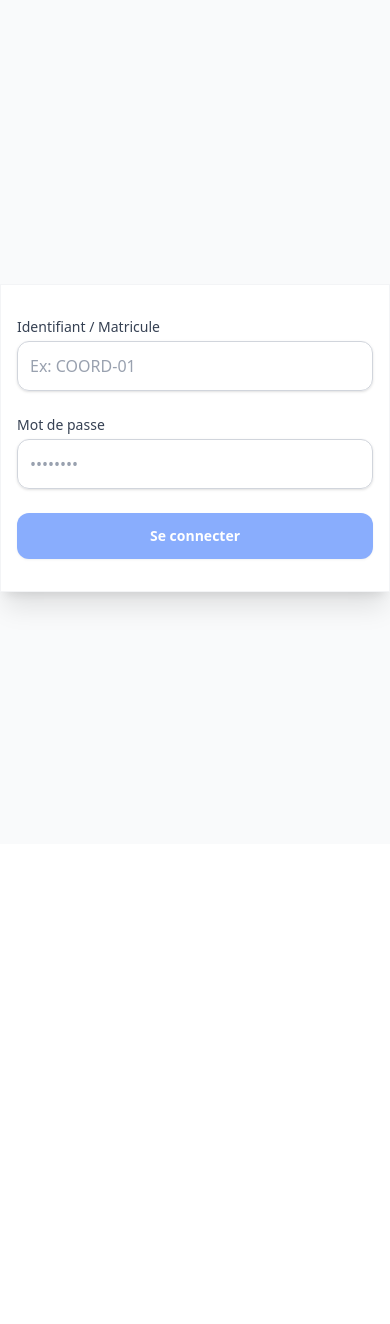
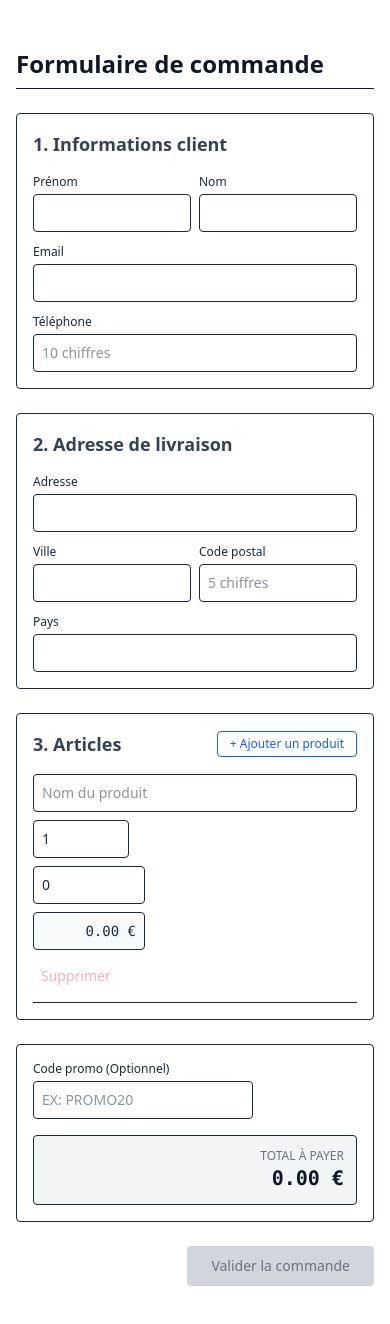
Before and after one commit to fanimandudi-dev/form_angular, an Angular app: page /login in a window 390 px wide. Shown: the top 1324 px of the page. Before the commit the page ends 844 px from the top, so only its background shows below. Built offline with nearby package versions, Linux system fonts and the light colour scheme.

Commit message:
mon form

```diff
--- a/src/app/app.css
+++ b/src/app/app.css
@@ -0,0 +1,28 @@
+.fade-in {
+    animation: fadeIn 0.4s ease-in-out;
+}
+
+@keyframes fadeIn {
+    from {
+        opacity: 0;
+        transform: translateY(8px);
+    }
+
+    to {
+        opacity: 1;
+        transform: translateY(0);
+    }
+}
+
+.transition-row {
+    transition: all 0.2s ease-in-out;
+}
+
+.transition-row:hover {
+    background-color: #f8f9fa !important;
+    border-color: #0d6efd !important;
+}
+
+.text-muted-white {
+    color: rgba(255, 255, 255, 0.75);
+}
--- a/src/app/app.html
+++ b/src/app/app.html
@@ -1,19 +1,168 @@
-<!--
-<main class="min-h-screen bg-slate-50 p-6">
-  <div class="max-w-7xl mx-auto flex flex-col lg:flex-row gap-8">
+<div class="max-w-4xl mx-auto my-8 p-4 font-sans text-gray-800 relative">
 
-    <div class="flex-1">
-      <h2 class="text-2xl font-bold text-slate-800 mb-6">Catalogue Produits</h2>
-      <app-card-produit></app-card-produit>
+  <!-- Notification / Alerte de Confirmation Flash -->
+  <div *ngIf="notificationMessage"
+    class="fixed top-4 right-4 bg-gray-900 text-white px-4 py-3 rounded shadow-md z-50 flex items-center gap-2 border border-gray-700 transition-all">
+    <span class="w-2 h-2 bg-green-500 rounded-full"></span>
+    <span class="text-sm font-medium">{{ notificationMessage }}</span>
+  </div>
+
+  <h1 class="text-2xl font-bold border-b pb-2 mb-6 text-gray-900">Formulaire de commande</h1>
+
+  <form [formGroup]="commandeForm" (ngSubmit)="onCommandeSubmit()" class="space-y-6">
+
+    <!-- Client et Livraison côte à côte -->
+    <div class="grid grid-cols-1 md:grid-cols-2 gap-6">
+
+      <!-- Infos Client -->
+      <div class="border p-4 rounded bg-white" formGroupName="client">
+        <h2 class="text-lg font-semibold mb-4 text-gray-700">1. Informations client</h2>
+
+        <div class="grid grid-cols-2 gap-2 mb-3">
+          <div>
+            <label class="block text-xs font-medium mb-1">Prénom</label>
+            <input type="text" formControlName="prenom" class="w-full border p-2 text-sm rounded">
+          </div>
+          <div>
+            <label class="block text-xs font-medium mb-1">Nom</label>
+            <input type="text" formControlName="nom" class="w-full border p-2 text-sm rounded">
+          </div>
+        </div>
+
+        <div class="mb-3">
+          <label class="block text-xs font-medium mb-1">Email</label>
+          <input type="email" formControlName="email" class="w-full border p-2 text-sm rounded">
+          <span *ngIf="commandeForm.get('client.email')?.touched && commandeForm.get('client.email')?.invalid"
+            class="text-xs text-red-600">Email invalide</span>
+        </div>
+
+        <div>
+          <label class="block text-xs font-medium mb-1">Téléphone</label>
+          <input type="text" formControlName="telephone" placeholder="10 chiffres"
+            class="w-full border p-2 text-sm rounded">
+          <span *ngIf="commandeForm.get('client.telephone')?.touched && commandeForm.get('client.telephone')?.invalid"
+            class="text-xs text-red-600">Doit contenir 10 chiffres</span>
+        </div>
+      </div>
+
+      <!-- Adresse Livraison -->
+      <div class="border p-4 rounded bg-white" formGroupName="livraison">
+        <h2 class="text-lg font-semibold mb-4 text-gray-700">2. Adresse de livraison</h2>
+
+        <div class="mb-3">
+          <label class="block text-xs font-medium mb-1">Adresse</label>
+          <input type="text" formControlName="adresse" class="w-full border p-2 text-sm rounded">
+        </div>
+
+        <div class="grid grid-cols-2 gap-2 mb-3">
+          <div>
+            <label class="block text-xs font-medium mb-1">Ville</label>
+            <input type="text" formControlName="ville" class="w-full border p-2 text-sm rounded">
+          </div>
+          <div>
+            <label class="block text-xs font-medium mb-1">Code postal</label>
+            <input type="text" formControlName="codePostal" placeholder="5 chiffres"
+              class="w-full border p-2 text-sm rounded">
+            <span
+              *ngIf="commandeForm.get('livraison.codePostal')?.touched && commandeForm.get('livraison.codePostal')?.invalid"
+              class="text-xs text-red-600">5 chiffres requis</span>
+          </div>
+        </div>
+
+        <div>
+          <label class="block text-xs font-medium mb-1">Pays</label>
+          <input type="text" formControlName="pays" class="w-full border p-2 text-sm rounded">
+        </div>
+      </div>
     </div>
 
-    <div class="w-full lg:w-96">
-      <app-panier> </app-panier>
+    <!-- Tableau des Articles -->
+    <div class="border p-4 rounded bg-white">
+      <div class="flex justify-between items-center mb-4">
+        <h2 class="text-lg font-semibold text-gray-700">3. Articles</h2>
+        <button type="button" (click)="ajouterArticle()"
+          class="border border-blue-600 text-blue-600 px-3 py-1 text-xs rounded hover:bg-blue-50">
+          + Ajouter un produit
+        </button>
+      </div>
+
+      <div formArrayName="articles" class="space-y-2">
+        <div *ngFor="let item of articles.controls; let i=index" [formGroupName]="i"
+          class="flex flex-col md:flex-row gap-2 items-start md:items-center border-b pb-2 md:pb-0 md:border-0">
+
+          <div class="w-full md:flex-1">
+            <input type="text" formControlName="produit" placeholder="Nom du produit"
+              class="w-full border p-2 text-sm rounded">
+          </div>
+
+          <div class="w-24">
+            <input type="number" formControlName="quantite" placeholder="Qté" class="w-full border p-2 text-sm rounded">
+          </div>
+
+          <div class="w-28">
+            <input type="number" formControlName="prix" placeholder="Prix (€)"
+              class="w-full border p-2 text-sm rounded">
+          </div>
+
+          <div class="w-28 bg-gray-50 p-2 text-sm rounded border text-right font-mono">
+            {{ (item.get('quantite')?.value || 0) * (item.get('prix')?.value || 0) | number:'1.2-2' }} €
+          </div>
+
+          <button type="button" (click)="supprimerArticle(i)" [disabled]="articles.length <= 1"
+            class="text-red-600 text-sm p-2 disabled:opacity-30">
+            Supprimer
+          </button>
+        </div>
+      </div>
+
+      <!-- Erreur validation croisée -->
+      <div *ngIf="commandeForm.hasError('tropArticles')"
+        class="mt-3 p-2 bg-red-50 text-red-700 text-xs rounded border border-red-200">
+        La quantité totale d'articles ne doit pas dépasser 50 (Actuellement : {{ totalArticles }}).
+      </div>
     </div>
 
+    <!-- Code Promo et Total -->
+    <div
+      class="border p-4 rounded bg-white flex flex-col sm:flex-row justify-between items-start sm:items-center gap-4">
+      <div>
+        <label class="block text-xs font-medium mb-1">Code promo (Optionnel)</label>
+        <div class="flex gap-2 items-center">
+          <input type="text" formControlName="codePromo" placeholder="Ex: PROMO20"
+            class="border p-2 text-sm rounded uppercase">
+          <span *ngIf="commandeForm.get('codePromo')?.status === 'PENDING'"
+            class="text-xs text-gray-500">Vérification...</span>
+        </div>
+        <span
+          *ngIf="commandeForm.get('codePromo')?.status === 'VALID' && commandeForm.get('codePromo')?.value === 'PROMO20'"
+          class="text-xs text-green-600 block mt-1">Code valide (-20%)</span>
+        <span *ngIf="commandeForm.get('codePromo')?.hasError('codeInvalide')"
+          class="text-xs text-red-600 block mt-1">Code invalide</span>
+      </div>
+
+      <div class="text-right bg-gray-100 p-3 rounded border w-full sm:w-auto">
+        <span class="text-xs text-gray-500 uppercase block">Total à payer</span>
+        <span class="text-xl font-bold font-mono text-gray-900">{{ totalGeneral | number:'1.2-2' }} €</span>
+      </div>
+    </div>
+
+    <!-- Validation finale -->
+    <div class="text-right">
+      <button type="submit" [disabled]="commandeForm.invalid || commandeForm.status === 'PENDING'"
+        class="bg-blue-600 text-white px-6 py-2.5 rounded text-sm font-medium hover:bg-blue-700 disabled:bg-gray-300 disabled:text-gray-500">
+        Valider la commande
+      </button>
+    </div>
+  </form>
+
+  <!-- Récapitulatif simple après envoi -->
+  <div *ngIf="commandeAffichee" class="mt-8 border border-gray-300 rounded bg-gray-50 p-4">
+    <h3 class="text-md font-bold mb-2 text-gray-800">Résumé de la commande validée</h3>
+    <p class="text-sm"><strong>Client :</strong> {{ commandeAffichee.client.prenom }} {{ commandeAffichee.client.nom }}
+      ({{ commandeAffichee.client.telephone }})</p>
+    <p class="text-sm"><strong>Livraison :</strong> {{ commandeAffichee.livraison.adresse }}, {{
+      commandeAffichee.livraison.codePostal }} {{ commandeAffichee.livraison.ville }}</p>
+    <p class="text-sm mt-2"><strong>Montant total traité :</strong> {{ totalGeneral | number:'1.2-2' }} €</p>
   </div>
 
-
-</main> -->
-
-<router-outlet></router-outlet>
+</div>
--- a/src/app/app.ts
+++ b/src/app/app.ts
@@ -1,95 +1,128 @@
-import { Component, inject } from '@angular/core';
-import { CardProduit } from "./component-e-com/card-produit/card-produit";
-import { RouterModule } from "@angular/router";
-import { Panier } from "./component-e-com/panier/panier";
-import { Articles } from "./detail_articles/articles/articles";
-import { Menu } from './menu/menu';
+import { Component, OnInit } from '@angular/core';
+
+import { FormBuilder, FormGroup, FormArray, Validators, AbstractControl, ValidationErrors, ReactiveFormsModule } from '@angular/forms';
+import { CommonModule } from '@angular/common';
+import { Observable, timer } from 'rxjs';
+import { map } from 'rxjs/operators';
+
 @Component({
   selector: 'app-root',
-  imports: [CardProduit, RouterModule, Panier, Articles,Menu],
+  standalone: true,
+  imports: [CommonModule, ReactiveFormsModule],
   templateUrl: './app.html',
   styleUrl: './app.css'
 })
-export class App {
+export class App implements OnInit {
+  commandeForm!: FormGroup;
+  commandeAffichee: any = null;
+  notificationMessage: string | null = null; // Pour la notification de confirmation
 
+  constructor(private fb: FormBuilder) { }
+
+  ngOnInit(): void {
+    this.initForm();
+    this.ecouterCalculs();
   }
 
+  private initForm(): void {
+    this.commandeForm = this.fb.group({
+      client: this.fb.group({
+        prenom: ['', Validators.required],
+        nom: ['', Validators.required],
+        email: ['', [Validators.required, Validators.email]],
+        telephone: ['', [Validators.required, Validators.pattern(/^[0-9]{10}$/)]]
+      }),
+      livraison: this.fb.group({
+        adresse: ['', Validators.required],
+        ville: ['', Validators.required],
+        codePostal: ['', [Validators.required, Validators.pattern(/^[0-9]{5}$/)]],
+        pays: ['', Validators.required]
+      }),
+      articles: this.fb.array([this.creerArticle()]),
+      codePromo: ['', [], [this.validateurCodePromo]]
+    }, {
+      validators: [this.validateurQuantiteTotale]
+    });
+  }
 
+  creerArticle(): FormGroup {
+    return this.fb.group({
+      produit: ['', Validators.required],
+      quantite: [1, [Validators.required, Validators.min(1)]],
+      prix: [0, [Validators.required, Validators.min(0)]],
+      total: [{ value: 0, disabled: true }]
+    });
+  }
 
+  get articles(): FormArray {
+    return this.commandeForm.get('articles') as FormArray;
+  }
 
+  ajouterArticle(): void {
+    this.articles.push(this.creerArticle());
+  }
 
+  supprimerArticle(index: number): void {
+    if (this.articles.length > 1) {
+      this.articles.removeAt(index);
+    }
+  }
 
-// import { Component, inject } from '@angular/core';
-// import { CommonModule} from '@angular/common';
-// import { LoginComponent } from './Components/login/login';
-// import { TaskList } from './Components/task-list/task-list';
-// import { TaskForm } from './Components/task-form/task-form';
-// import { AuthService } from './mes_services/auth.service';
+  private ecouterCalculs(): void {
+    this.articles.valueChanges.subscribe(() => {
+      this.articles.controls.forEach((control) => {
+        const group = control as FormGroup;
+        const qte = group.get('quantite')?.value || 0;
+        const pu = group.get('prix')?.value || 0;
+        group.get('total')?.setValue(qte * pu, { emitEvent: false });
+      });
+    });
+  }
 
+  get totalArticles(): number {
+    return this.articles.controls.reduce((sum, ctrl) => sum + (ctrl.get('quantite')?.value || 0), 0);
+  }
 
-// @Component({
-//   selector: 'app-root',
-//   standalone: true,
-//   imports: [CommonModule, LoginComponent, TaskList, TaskForm],
-//   template: `
-//     <div class="app">
-//       <h1>🚀 Task Manager - Angular DI Demo</h1>
+  get totalGeneral(): number {
+    let total = this.articles.controls.reduce((sum, ctrl) => {
+      return sum + ((ctrl.get('quantite')?.value || 0) * (ctrl.get('prix')?.value || 0));
+    }, 0);
 
-//       <app-login></app-login>
+    const promo = this.commandeForm.get('codePromo')?.value;
+    if (this.commandeForm.get('codePromo')?.valid && promo === 'PROMO20') {
+      total *= 0.8;
+    }
+    return total;
+  }
 
-//       <div *ngIf="auth.isAuthenticated()">
-//         <app-task-form></app-task-form>
-//         <app-task-list></app-task-list>
-//       </div>
+  private validateurQuantiteTotale(control: AbstractControl): ValidationErrors | null {
+    const arr = control.get('articles') as FormArray;
+    if (!arr) return null;
+    const total = arr.controls.reduce((sum, ctrl) => sum + (ctrl.get('quantite')?.value || 0), 0);
+    return total > 50 ? { tropArticles: true } : null;
+  }
 
-//       <div *ngIf="!auth.isAuthenticated()" class="locked">
-//         <p>🔒 Connectez-vous pour accéder aux tâches</p>
-//       </div>
-//     </div>
-//   `,
-//   styles: [`
-//     .app {
-//       font-family: Arial, sans-serif;
-//       max-width: 800px;
-//       margin: 0 auto;
-//     }
-//     h1 {
-//       text-align: center;
-//       color: #333;
-//     }
-//     .locked {
-//       text-align: center;
-//       padding: 40px;
-//       background: #f0f0f0;
-//       border-radius: 10px;
-//       margin: 20px;
-//     }
-//   `]
-// })
-// export class App {
-//   auth = inject(AuthService);
-// }
+  private validateurCodePromo(control: AbstractControl): Observable<ValidationErrors | null> {
+    return timer(1000).pipe(
+      map(() => {
+        const code = control.value;
+        if (!code) return null;
+        return code === 'PROMO20' ? null : { codeInvalide: true };
+      })
+    );
+  }
 
+  onCommandeSubmit(): void {
+    if (this.commandeForm.valid) {
+      this.commandeAffichee = this.commandeForm.getRawValue();
 
-// import { Component, signal } from '@angular/core';
-// import { RouterOutlet } from '@angular/router';
-// import { Header } from '../components/header/header';
-// import { Accueil } from '../pages/accueil/accueil';
-// import {CardStat } from '../components/card-stat/card-stat';
-// import { Ecran } from './ecran/ecran';
-// import { Meteo } from "./meteo/meteo";
-// import { CarteFilm } from "./carte-film/carte-film";
-// import { Login } from "./login/login";
-// import { Dashboard } from "./dashboard/dashboard";
-// import { Menu } from "./menu/menu";
-// import { Button } from "./button/button";
+      // Déclenchement de la notification de confirmation
+      this.notificationMessage = "Votre commande a bien été enregistrée !";
 
-// @Component({
-//   selector: 'app-root',
-//   imports: [RouterOutlet, Header, CardStat, Ecran, Meteo, CarteFilm, Login, Dashboard, Menu, Button],
-//   templateUrl: './app.html',
-//   styleUrl: './app.css'
-// })
-// export class App {
-
-// }
+      // Disparition automatique après 4 secondes
+      setTimeout(() => {
+        this.notificationMessage = null;
+      }, 4000);
+    }
+  }
+}
--- a/src/main.server.ts
+++ b/src/main.server.ts
@@ -1,5 +1,5 @@
 import { BootstrapContext, bootstrapApplication } from '@angular/platform-browser';
-import { App } from './app/app';
+import { App} from './app/app';
 import { config } from './app/app.config.server';
 
 const bootstrap = (context: BootstrapContext) =>
```
Lines whose indentation alone changed are shown as unchanged.
